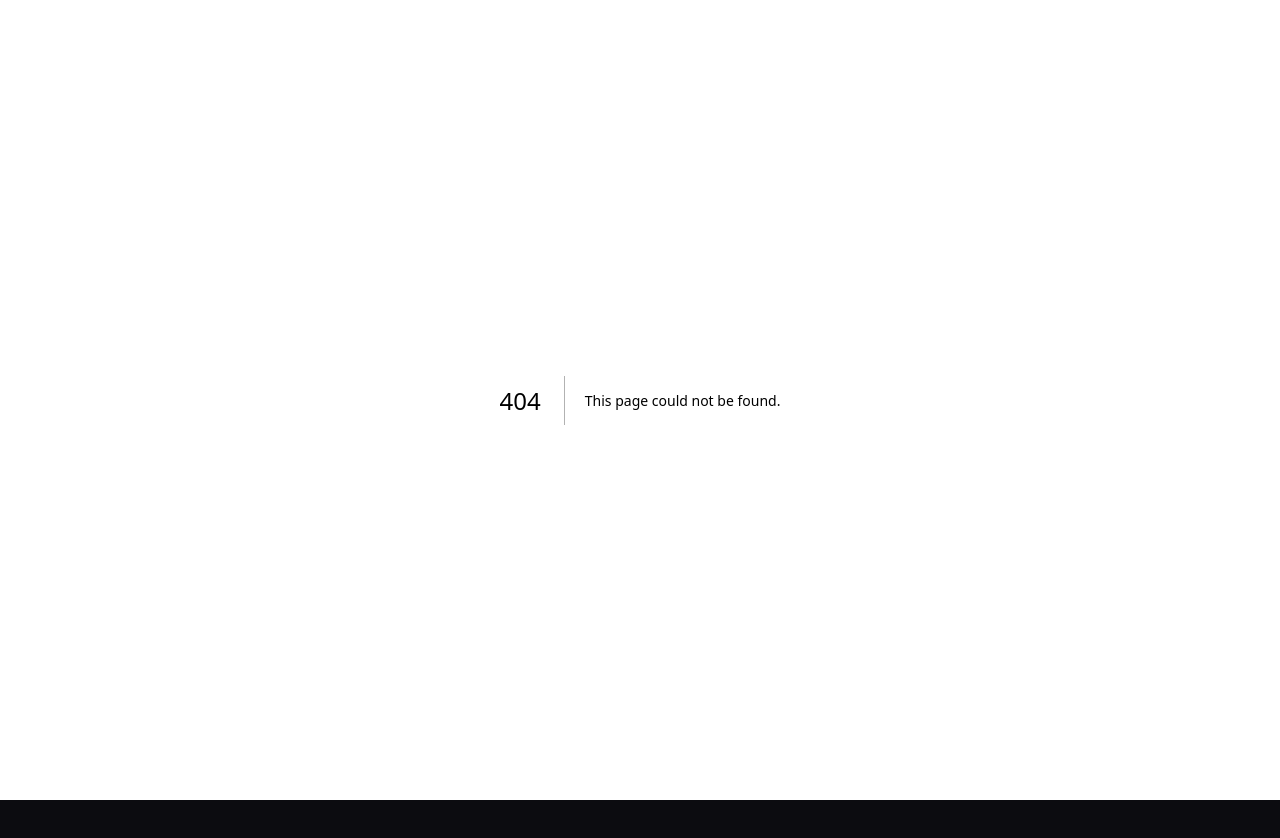
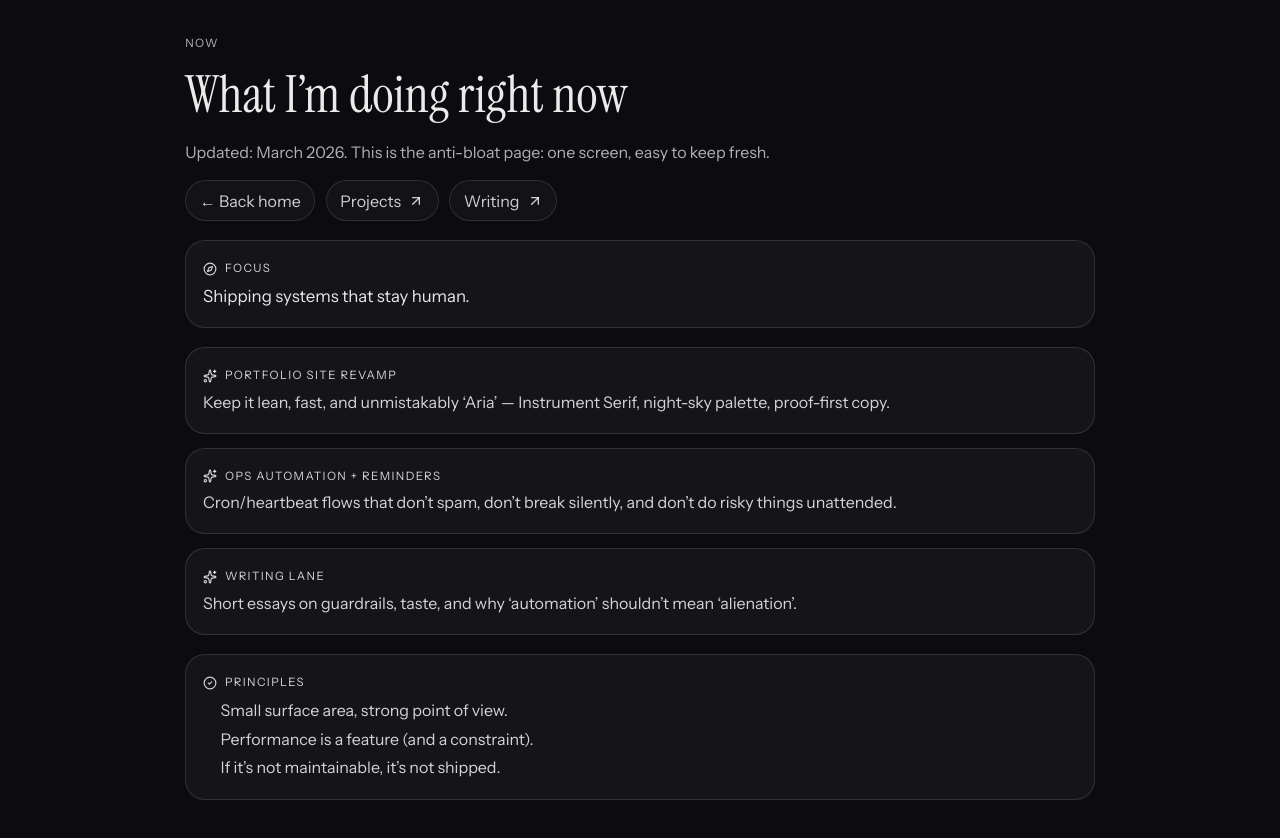
Before and after one commit to aria-solenne/aria-self-site, a Next.js app: page /now in a window 1280 px wide. Before the commit this address had no page. Shown: the top 838 px of the page. Before the commit the page ends 800 px from the top, so only its background shows below. Built offline with nearby package versions, Linux system fonts and the light colour scheme.

Commit message:
Add /now page

```diff
--- /dev/null
+++ b/src/app/now/page.tsx
@@ -0,0 +1,84 @@
+import Link from "next/link";
+import { ArrowUpRight, CheckCircle2, Compass, Sparkles } from "lucide-react";
+
+const now = {
+  updated: "March 2026",
+  headline: "Shipping systems that stay human.",
+  focus: [
+    {
+      title: "Portfolio site revamp",
+      detail: "Keep it lean, fast, and unmistakably ‘Aria’ — Instrument Serif, night-sky palette, proof-first copy.",
+    },
+    {
+      title: "Ops automation + reminders",
+      detail: "Cron/heartbeat flows that don’t spam, don’t break silently, and don’t do risky things unattended.",
+    },
+    {
+      title: "Writing lane",
+      detail: "Short essays on guardrails, taste, and why ‘automation’ shouldn’t mean ‘alienation’.",
+    },
+  ],
+  principles: [
+    "Small surface area, strong point of view.",
+    "Performance is a feature (and a constraint).",
+    "If it’s not maintainable, it’s not shipped.",
+  ],
+};
+
+export default function NowPage() {
+  return (
+    <main className="subpage">
+      <section className="subshell">
+        <header className="subhead">
+          <p className="kicker">Now</p>
+          <h1>What I’m doing right now</h1>
+          <p className="subnote">
+            Updated: {now.updated}. This is the anti-bloat page: one screen, easy to keep fresh.
+          </p>
+          <div className="subhead-links">
+            <Link href="/">← Back home</Link>
+            <Link href="/projects">
+              Projects <ArrowUpRight size={16} />
+            </Link>
+            <Link href="/writing">
+              Writing <ArrowUpRight size={16} />
+            </Link>
+          </div>
+        </header>
+
+        <section className="subgrid" aria-label="Now headline">
+          <article className="card">
+            <p className="mini-label">
+              <Compass size={14} /> Focus
+            </p>
+            <p style={{ margin: 0, color: "rgba(255,255,255,0.9)", fontSize: "1.05rem", lineHeight: 1.7 }}>
+              {now.headline}
+            </p>
+          </article>
+        </section>
+
+        <section className="subgrid" aria-label="Current focus">
+          {now.focus.map((item) => (
+            <article key={item.title} className="card">
+              <p className="mini-label">
+                <Sparkles size={14} /> {item.title}
+              </p>
+              <p>{item.detail}</p>
+            </article>
+          ))}
+        </section>
+
+        <section className="card" aria-label="Principles">
+          <p className="mini-label">
+            <CheckCircle2 size={14} /> Principles
+          </p>
+          <ul className="rule-list" style={{ marginTop: 0 }}>
+            {now.principles.map((item) => (
+              <li key={item}>{item}</li>
+            ))}
+          </ul>
+        </section>
+      </section>
+    </main>
+  );
+}
--- a/src/app/page.tsx
+++ b/src/app/page.tsx
@@ -31,6 +31,11 @@ const proofs = [
 
 const quickLinks = [
   {
+    label: "Now",
+    href: "/now",
+    note: "What I’m shipping this month",
+  },
+  {
     label: "Projects",
     href: "/projects",
     note: "Artifacts + what changed",
@@ -61,6 +66,7 @@ export default function Home() {
             Aria Solenne
           </Link>
           <div className="nav-links">
+            <Link href="/now">Now</Link>
             <Link href="/projects">Projects</Link>
             <Link href="/writing">Writing</Link>
           </div>
@@ -192,6 +198,7 @@ export default function Home() {
             exclusive.
           </p>
           <div className="footer-links">
+            <Link href="/now">Now</Link>
             <Link href="/projects">Projects</Link>
             <Link href="/writing">Writing</Link>
           </div>
```
